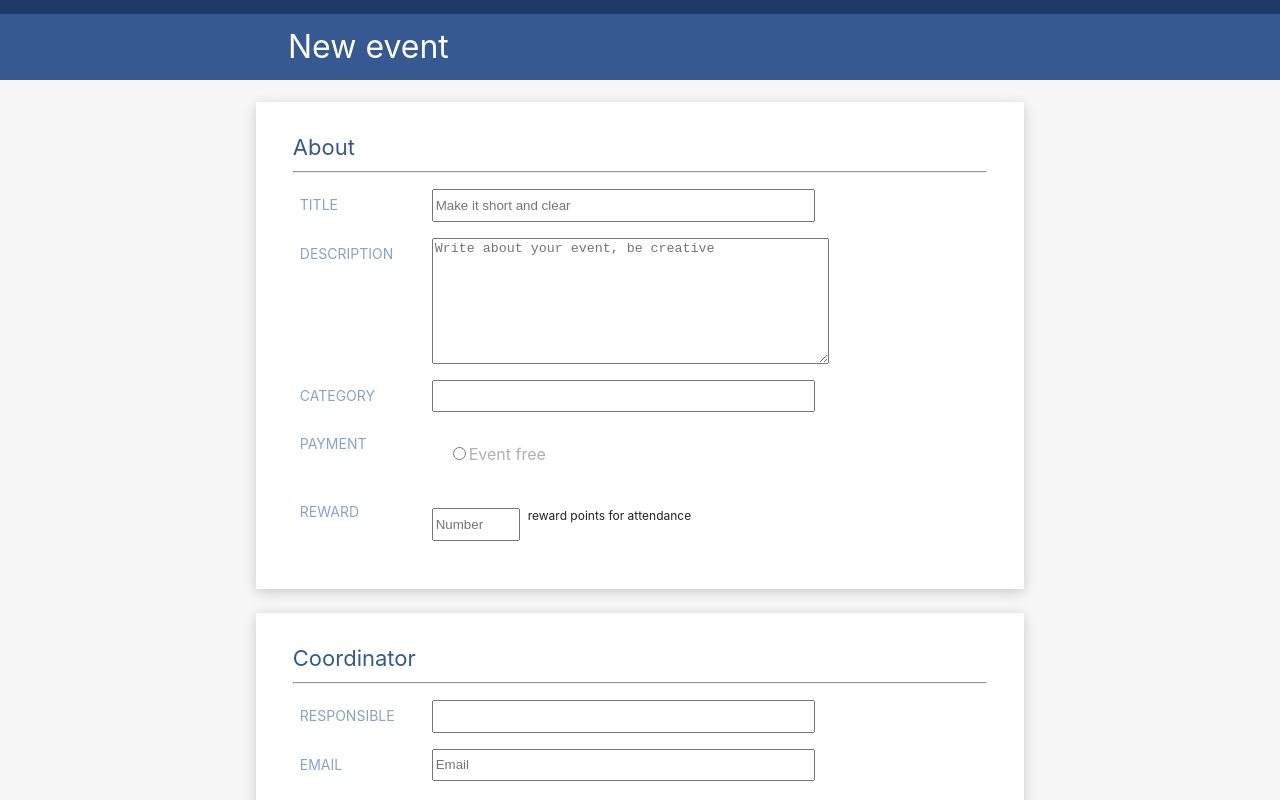
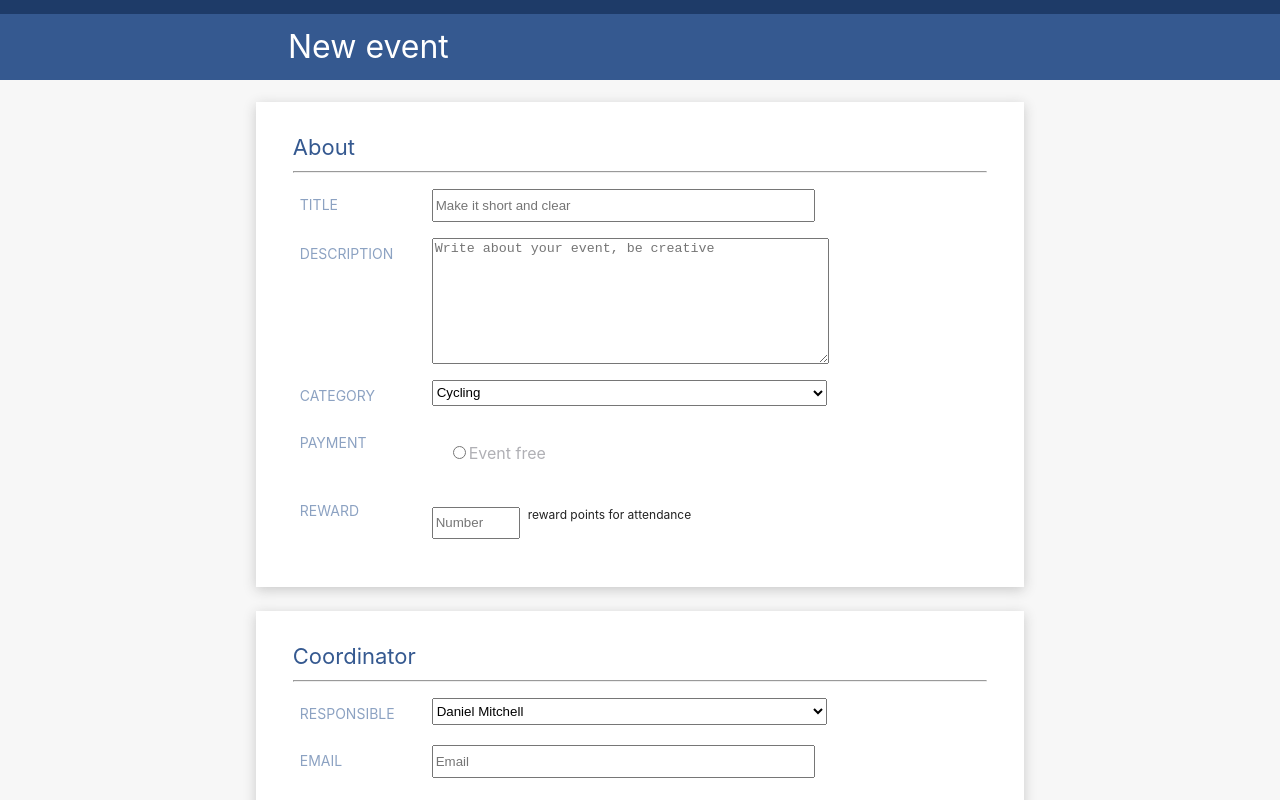
Before and after one commit to forestfox128/EventForm, a React (Create React App) app: page /login in a window 1280 px wide. Shown: the top 800 px of the page. Built offline with nearby package versions, Linux system fonts and the light colour scheme.

Commit message:
selct wip

```diff
--- a/package.json
+++ b/package.json
@@ -29,5 +29,8 @@
       "last 1 firefox version",
       "last 1 safari version"
     ]
+  },
+  "devDependencies": {
+    "json-loader": "^0.5.7"
   }
 }
--- /dev/null
+++ b/src/Components/Select/Select.css
@@ -0,0 +1,6 @@
+.Select-big{
+    height: 2em;
+    width: 95%;
+    min-width: 120px;
+    float: left;
+}
--- /dev/null
+++ b/src/Components/Select/Select.jsx
@@ -0,0 +1,22 @@
+import React from 'react';
+import './Select.css';
+
+function Select(props) {
+
+    return (
+        <select autoFocus className="Select-big">
+        {props.categories &&
+            props.categoriesName.map((data) =>
+            <option key={data.id} value={data.name}>{data.name+" "+data.lastname}</option>
+            )
+        }
+        {!props.categories &&
+            props.categoriesName.map((data) =>
+            <option key={data.id} value={data.name}>{data.name}</option>
+            )
+        }
+        </select>
+    );
+}
+
+export default Select;
--- a/src/Screens/CreateEventScreen.jsx
+++ b/src/Screens/CreateEventScreen.jsx
@@ -6,14 +6,17 @@ import Input from '../Components/Input/Input';
 import Textarea from '../Components/Input/TextArea';
 import RadioInput from '../Components/Input/RadioInput';
 import InputDate from '../Components/Input/InputDate';
+import Select from '../Components/Select/Select';
 import FormRow from '../Components/FormRow/FormRow';
 import FormLabel from '../Components/FormLabel/FormLabel';
-
+import categories from '../mocks/categories.json';
+import employes from '../mocks/employes.json';
 class CreateEventScreen extends React.Component {
 
     state = {
+        processedEmployes: ''
+    };
 
-    }
 
     render() {
         return (
@@ -30,7 +33,7 @@ class CreateEventScreen extends React.Component {
                         </FormRow>
                         <FormRow>
                             <FormLabel key={0} >Category</FormLabel>
-                            <Input key={1} width={"big"} />
+                            <Select key={1} categories={false} categoriesName={categories} />
                         </FormRow>
                         <FormRow>
                             <FormLabel key={0} >Payment</FormLabel>
@@ -46,7 +49,7 @@ class CreateEventScreen extends React.Component {
                     <Form formTitle={"Coordinator"}>
                         <FormRow>
                             <FormLabel key={0} >Responsible</FormLabel>
-                            <Input key={1} width={"big"} />
+                            <Select key={1} categories={true} categoriesName={employes} />
                         </FormRow>
                         <FormRow>
                             <FormLabel key={0} >Email</FormLabel>
--- /dev/null
+++ b/src/mocks/categories.json
@@ -0,0 +1,43 @@
+
+[
+  {
+    "id": 0,
+    "name": "Cycling"
+  },
+  {
+    "id": 1,
+    "name": "Hiking"
+  },
+  {
+    "id": 2,
+    "name": "Cooking"
+  },
+  {
+    "id": 3,
+    "name": "Rock climbing"
+  },
+  {
+    "id": 4,
+    "name": "Yoga"
+  },
+  {
+    "id": 5,
+    "name": "Fencing"
+  },
+  {
+    "id": 6,
+    "name": "Swimming"
+  },
+  {
+    "id": 7,
+    "name": "Badminton"
+  },
+  {
+    "id": 8,
+    "name": "Running"
+  },
+  {
+    "id": 9,
+    "name": "Dance"
+  }
+]
--- /dev/null
+++ b/src/mocks/employes.json
@@ -0,0 +1,63 @@
+
+[
+  {
+    "id": 0,
+    "name": "Daniel",
+    "lastname": "Mitchell",
+    "email": "daniel.mitchell@hussa.rs"
+  },
+  {
+    "id": 1,
+    "name": "Albert",
+    "lastname": "Alexander",
+    "email": "albert.alexander@hussa.rs"
+  },
+  {
+    "id": 2,
+    "name": "Philip",
+    "lastname": "Hughes",
+    "email": "philip.hughes@hussa.rs"
+  },
+  {
+    "id": 3,
+    "name": "Walter",
+    "lastname": "Nelson",
+    "email": "walter.nelson@hussa.rs"
+  },
+  {
+    "id": 4,
+    "name": "Ashley",
+    "lastname": "Hernandez",
+    "email": "ashley.hernandez@hussa.rs"
+  },
+  {
+    "id": 5,
+    "name": "Donna",
+    "lastname": "Washington",
+    "email": "donna.washington@hussa.rs"
+  },
+  {
+    "id": 6,
+    "name": "Andrew",
+    "lastname": "White",
+    "email": "andrew.white@hussa.rs"
+  },
+  {
+    "id": 7,
+    "name": "Sharon",
+    "lastname": "Allen",
+    "email": "sharon.allen@hussa.rs"
+  },
+  {
+    "id": 8,
+    "name": "Russell",
+    "lastname": "Parker",
+    "email": "russell.parker@hussa.rs"
+  },
+  {
+    "id": 9,
+    "name": "Janet",
+    "lastname": "Stewart",
+    "email": "janet.stewart@hussa.rs"
+  }
+]
```
Also changed, not shown: 1 other file (tests, documents, lock files or other folders).
